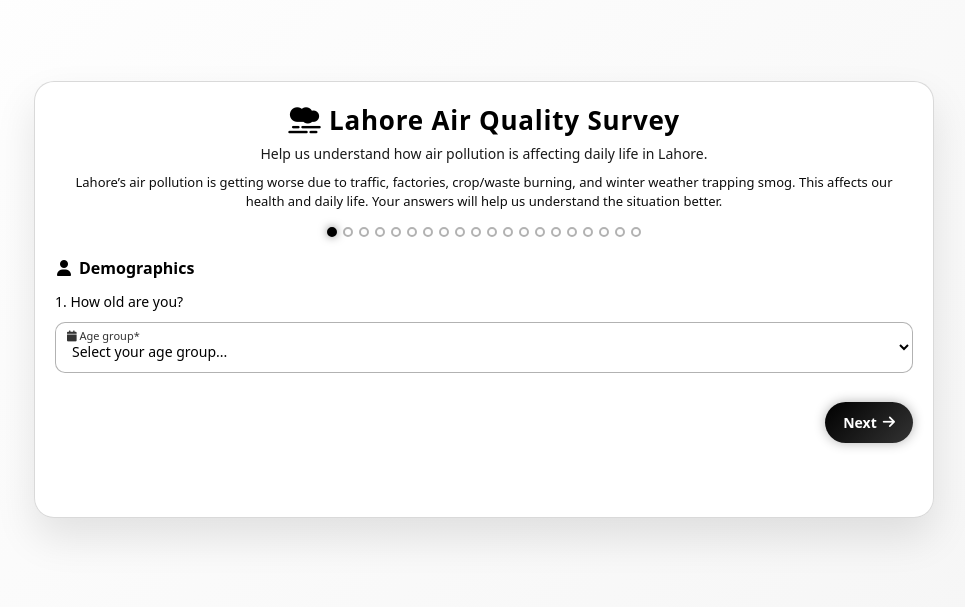
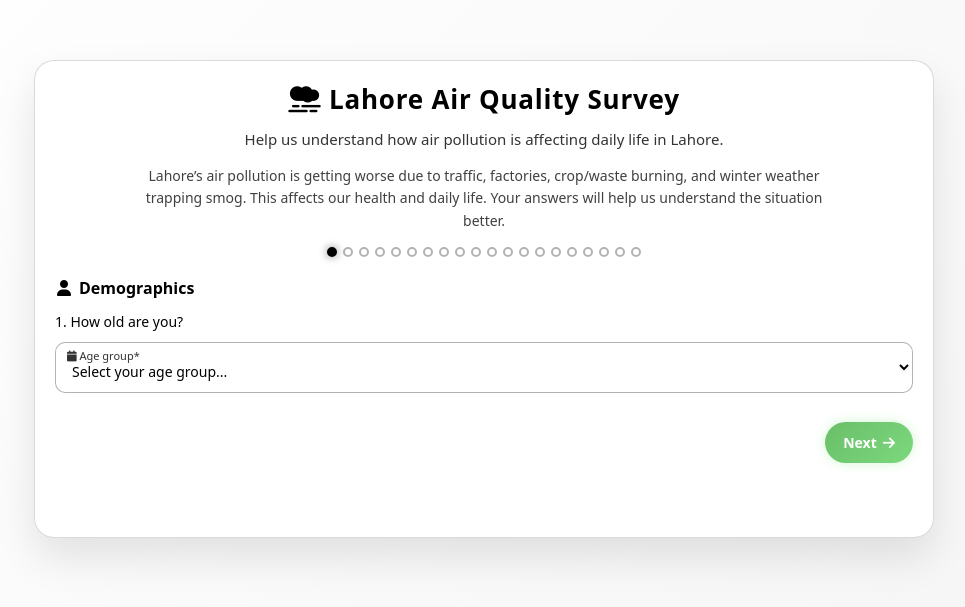
Before and after one commit to mtlcontrol13-ship-it/survey-form, a plain HTML site: page index.html in a window 1280 px wide. Shown: the part 101-708 px from the top of the page, without its empty margins (156-1121 px from the left). Drawn offline with Linux system fonts and the light colour scheme.

Commit message:
Add files via upload

```diff
--- a/index.html
+++ b/index.html
@@ -55,15 +55,18 @@
         letter-spacing: 0.03em;
       }
       .card-header p {
-        margin: 6px 0 0;
-        opacity: 0.9;
+        margin: 12px 0 0;
+        opacity: 0.8;
+        font-size: 15px;
+        font-weight: 400;
+      }
+      .intro-text {
+        margin: 16px auto 0;
         font-size: 14px;
-      }
-      .intro-text {
-        margin-top: 10px;
-        font-size: 13px;
-        opacity: 0.95;
-        line-height: 1.5;
+        opacity: 0.75;
+        line-height: 1.6;
+        max-width: 45rem;
+        text-align: center;
       }
 
       /* ===== STEP INDICATOR ===== */
@@ -266,13 +269,13 @@
         background: rgba(0, 0, 0, 0.05);
       }
       .btn-primary {
-        background: linear-gradient(135deg, #000000, #333333);
+        background: linear-gradient(135deg, #69bf69, #7dd87d);
         color: #ffffff;
-        box-shadow: 0 0 12px rgba(0, 0, 0, 0.3);
+        box-shadow: 0 0 12px rgba(144, 238, 144, 0.4);
       }
       .btn-primary:hover {
         transform: translateY(-1px);
-        box-shadow: 0 0 16px rgba(0, 0, 0, 0.5);
+        box-shadow: 0 0 16px rgba(144, 238, 144, 0.6);
       }
 
       /* ===== SUMMARY VIEW ===== */
```
